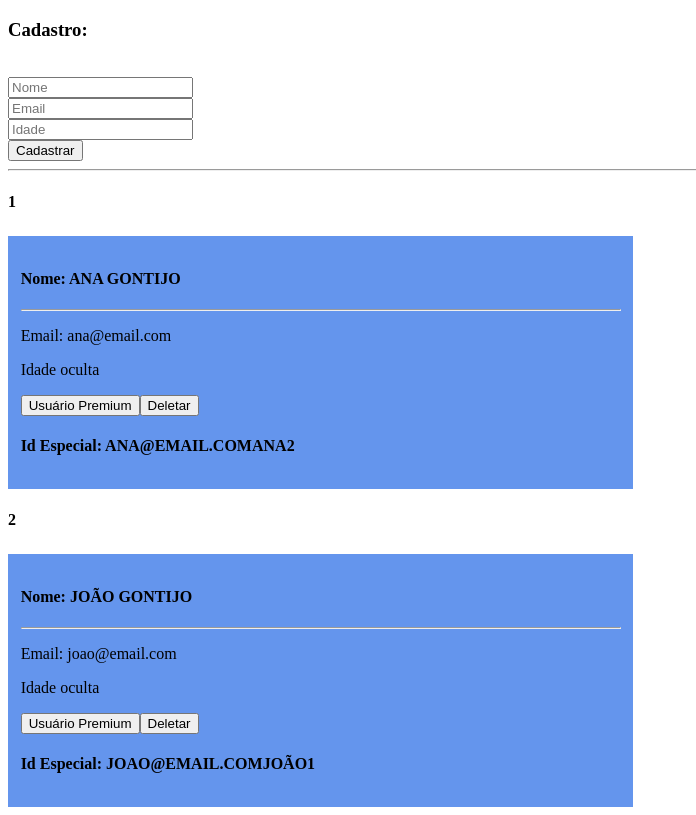
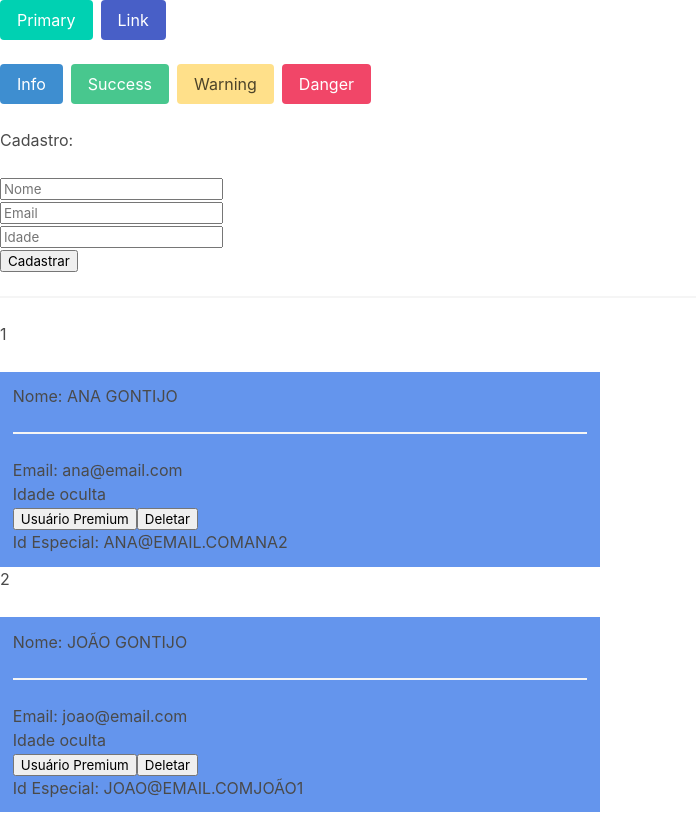
Before and after one commit to Joao-Gontijo/guiaclientes, a Vue app: page / in a window 1280 px wide. Shown: the whole page, without its empty margins (0-696 px from the left). Built offline with nearby package versions, Linux system fonts and the light colour scheme.

Commit message:
integração bulma para css

```diff
--- a/package.json
+++ b/package.json
@@ -8,6 +8,7 @@
     "lint": "vue-cli-service lint"
   },
   "dependencies": {
+    "bulma": "^0.9.2",
     "core-js": "^3.6.5",
     "lodash": "^4.17.21",
     "vue": "^2.6.11"
--- a/src/App.vue
+++ b/src/App.vue
@@ -1,5 +1,18 @@
 <template>
   <div id="app">
+
+    <div class="buttons">
+  <button class="button is-primary">Primary</button>
+  <button class="button is-link">Link</button>
+</div>
+
+<div class="buttons">
+<button class="button is-info">Info</button>
+  <button class="button is-success">Success</button>
+  <button class="button is-warning">Warning</button>
+  <button class="button is-danger">Danger</button>
+</div>
+
     <h3>Cadastro: </h3>
     <small id="nomeErro" v-show="deuErro"> Nome inválido </small><br>
     <input required type="text" placeholder="Nome" v-model="campoNome"> <br>
--- a/src/main.js
+++ b/src/main.js
@@ -1,5 +1,6 @@
 import Vue from 'vue'
 import App from './App.vue'
+import "../node_modules/bulma/css/bulma.css"
 
 Vue.config.productionTip = false
 
```
Also changed, not shown: 1 other file (tests, documents, lock files or other folders).
